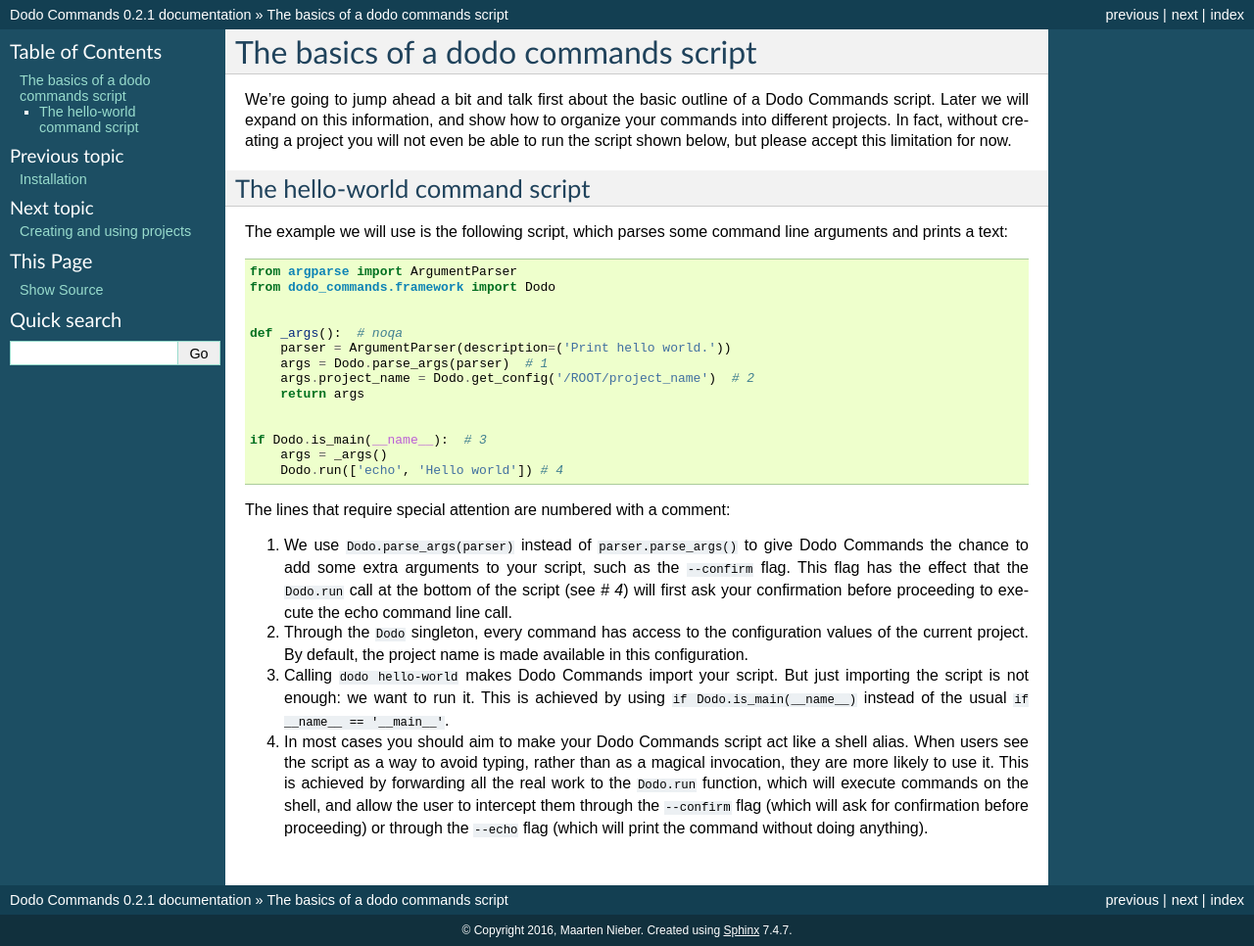
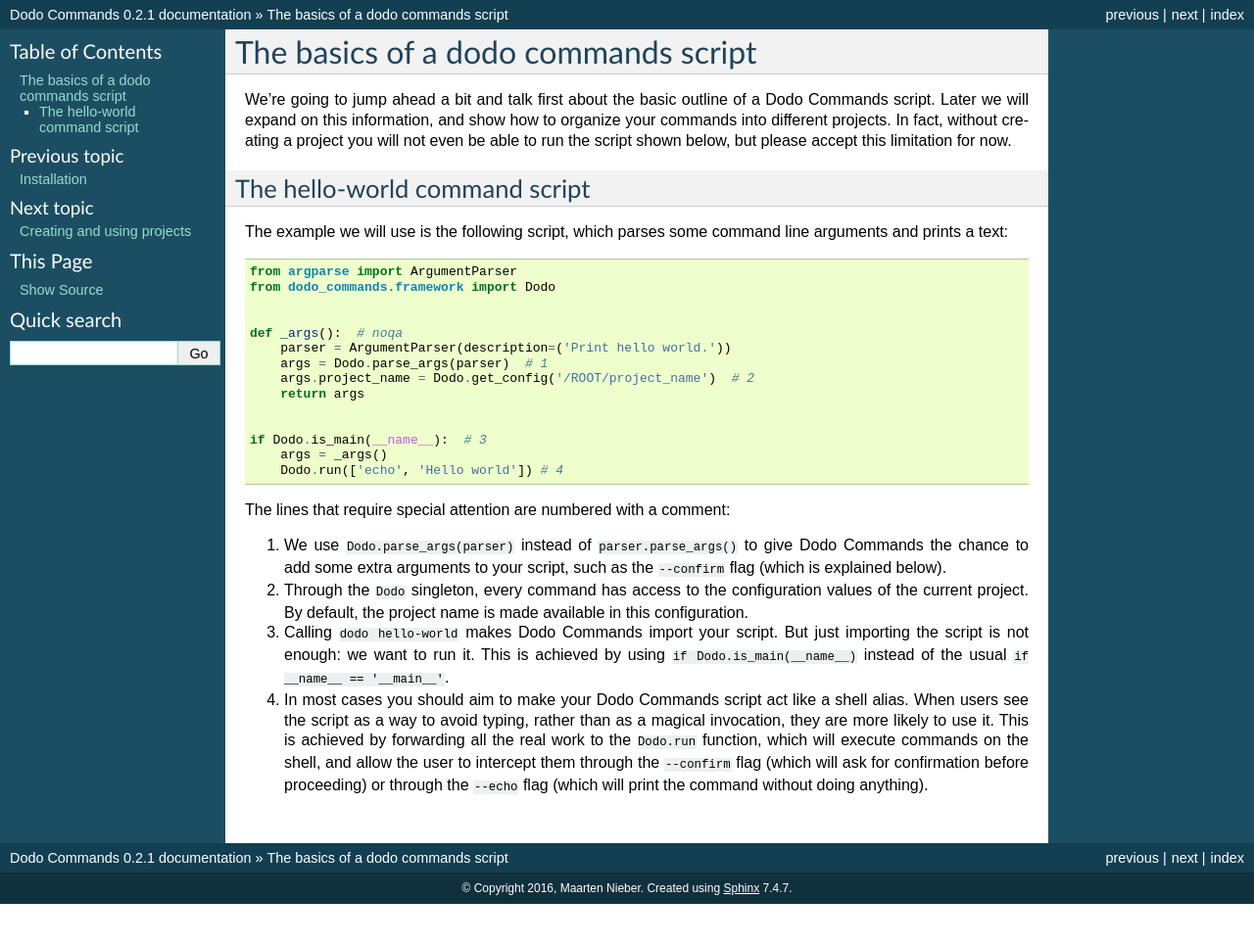
Before and after one commit to mnieber/dodo-commands, a Sphinx documentation site: the page built from doc/dodo-commands-script.rst, in a window 1280 px wide. Shown: the whole page at 98% size. Built offline with Sphinx 7.4.7, drawn with Linux system fonts in a browser that asks for light colours; after the commit the page ends 923 px from its top, so only the background shows below that.

Commit message:
Update dodo-commands-script.rst

```diff
--- a/doc/dodo-commands-script.rst
+++ b/doc/dodo-commands-script.rst
@@ -31,7 +31,7 @@
 
 The lines that require special attention are numbered with a comment:
 
-1. We use ``Dodo.parse_args(parser)`` instead of ``parser.parse_args()`` to give Dodo Commands the chance to add some extra arguments to your script, such as the ``--confirm`` flag. This flag has the effect that the ``Dodo.run`` call at the bottom of the script (see `# 4`) will first ask your confirmation before proceeding to execute the echo command line call.
+1. We use ``Dodo.parse_args(parser)`` instead of ``parser.parse_args()`` to give Dodo Commands the chance to add some extra arguments to your script, such as the ``--confirm`` flag (which is explained below).
 
 2. Through the ``Dodo`` singleton, every command has access to the configuration values of the current project. By default, the project name is made available in this configuration.
 
```
